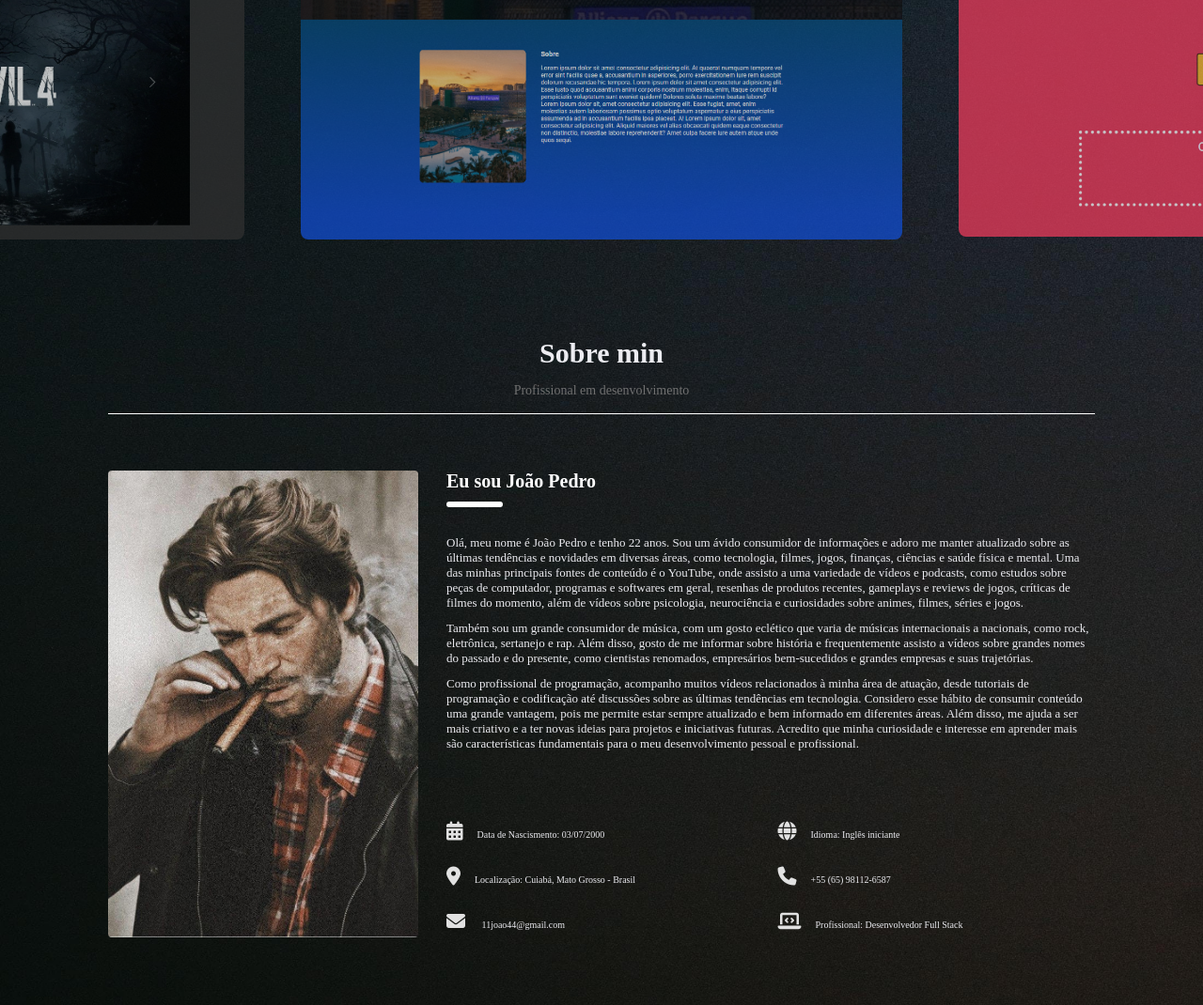
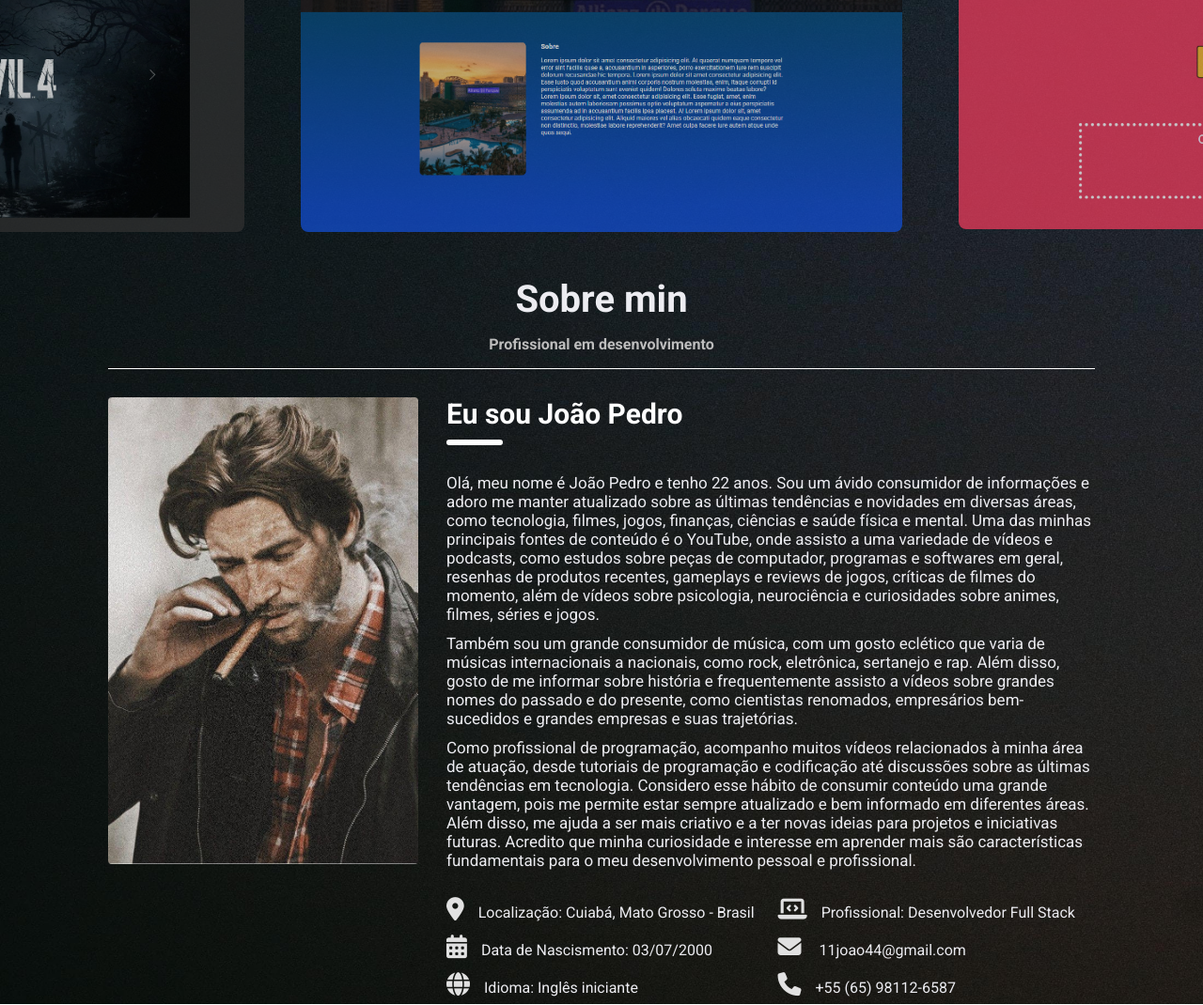
Before and after one commit to 11joao44/portifolio_, a website: page index.html in a window 1280 px wide. Shown: the part 2284-3354 px from the top of the page at 94% size. Drawn offline with nearby package versions, Linux system fonts and the light colour scheme.

Commit message:
seção sobre min

```diff
--- a/index.html
+++ b/index.html
@@ -16,8 +16,7 @@
   <!-- Fontes do Google -->
   <link rel="preconnect" href="https://fonts.googleapis.com">
   <link rel="preconnect" href="https://fonts.gstatic.com" crossorigin>
-  <link href="https://fonts.googleapis.com/css2?family=Mitr&family=Poppins:wght@200;400;700&display=swap" rel="stylesheet">
-  <link href="https://fonts.googleapis.com/css2?family=Open+Sans:wght@300;400;500;700;800&display=swap" rel="stylesheet">
+  <link href="https://fonts.googleapis.com/css2?family=Poppins:wght@200;400;700&family=Roboto:ital,wght@0,400;0,700;1,100&display=swap" rel="stylesheet">
   <title>Portifólio</title>
 </head>
 
@@ -104,7 +103,7 @@
   <section class="tech" id="tech">
     <div class="bg-color">
       <p class="tx-start">
-        Aqui você encontrará informações sobre as tecnologias que eu domino. <br>
+        Aqui você encontrará informações sobre as tecnologias que eu conheço. <br>
         Clique nas imagens para saber mais sobre minhas habilidades em cada uma delas.
       </p>
     </div>
@@ -368,14 +367,18 @@
           </p>
         </div>
         <div class="about__info">
+          <p><i class="fa-solid fa-location-dot"></i>Localização: Cuiabá, Mato Grosso - Brasil</p>
+          <p><i class="fa-sharp fa-solid fa-laptop-code"></i>Profissional: Desenvolvedor Full Stack</p>
           <p><i class="fa-solid fa-calendar-days"></i>Data de Nascismento: 03/07/2000 </p>
+          <p><i class="fa-solid fa-envelope"></i> 11joao44@gmail.com</p>
           <p><i class="fa-sharp fa-solid fa-globe"></i>Idioma: Inglês iniciante </p>
-          <p><i class="fa-solid fa-location-dot"></i>Localização: Cuiabá, Mato Grosso - Brasil</p>
           <p><i class="fa-solid fa-phone"></i>+55 (65) 98112-6587</p>
-          <p><i class="fa-solid fa-envelope"></i> 11joao44@gmail.com</p>
-          <p><i class="fa-sharp fa-solid fa-laptop-code"></i>Profissional: Desenvolvedor Full Stack</p>
         </div>
       </div>
+    </div>
+
+    <div class="contact__me">
+
     </div>
   </section>
 
--- a/src/styles/_about.scss
+++ b/src/styles/_about.scss
@@ -1,24 +1,27 @@
 .about {
     display: grid;
+    height: 100vh;
     gap: 30px;
     grid-template-columns: repeat(3, 330px);
     justify-content: center;
-    padding: 5.6vw;
+    padding: 3.6vw;
+    font-family: 'Roboto', sans-serif;
+    margin-bottom: 20px;
 
     &__header {
-        margin: 30px 0;
         grid-column: 1/-1;
         text-align: center;
 
         p {
-            color: #707070;
-            font-size: 1.4em;
+            color: #bdbdbd;
+            font-size: 1.6rem;
             margin-bottom: 16px;
             position: relative;
+            font-weight: 700;
         }
 
         h1 {
-            font-size: 3em;
+            font-size: 4rem;
             margin-bottom: 15px;
         }
 
@@ -50,9 +53,10 @@
         &__text {
 
             h1 {
-                font-size: 2em;
+                font-size: 3rem;
                 color: #fff;
                 grid-column: 1/-1;
+                font-weight: 700;
 
                 &::after {
                     height: 6px;
@@ -66,7 +70,7 @@
             }
 
             p {
-                font-size: 1.3em;
+                font-size: 1.7rem;
                 grid-row: 2;
                 grid-column: 1/-1;
             }
@@ -81,10 +85,15 @@
         gap: 15px;
         align-items: center;
 
+        p {
+            font-size: 1.6rem;
+            font-weight: 400;
+        }
+
         i {
             color: #e1e1e1;
             padding-right: 15px;
-            font-size: 2em;
+            font-size: 2.5rem;
         }
     }
 }
```
Also changed, not shown: dist/css/main.css, 1 other file.
